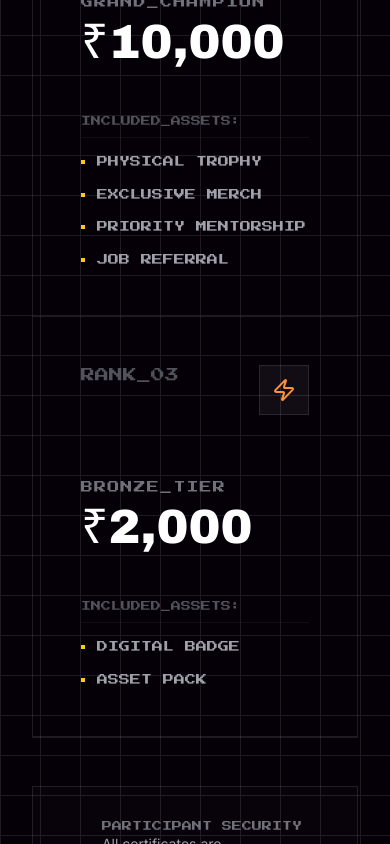
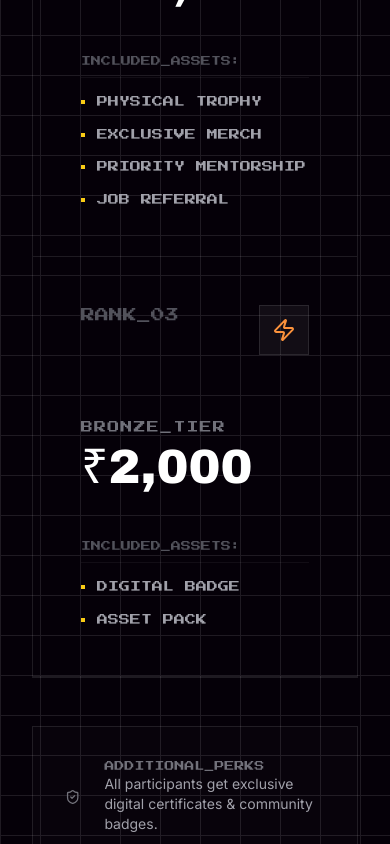
Before and after one commit to Codervrj/pixelverse, a React (Vite) app: page / in a window 390 px wide. Shown: the part 8566-9410 px from the top of the page. Built offline with nearby package versions, Linux system fonts and the light colour scheme.

Commit message:
prize pool section updated

```diff
--- a/components/PrizePool.tsx
+++ b/components/PrizePool.tsx
@@ -32,7 +32,7 @@ const PrizePool: React.FC = () => {
 
   return (
     <div className="py-40 px-8 bg-[#050008] relative">
-      {/* Structural Grid Background - matching App.tsx global style */}
+      {/* Structural Grid Background */}
       <div className="absolute inset-0 opacity-10 pointer-events-none"
            style={{ backgroundImage: 'linear-gradient(#ffffff 1px, transparent 1px), linear-gradient(90deg, #ffffff 1px, transparent 1px)', backgroundSize: '40px 40px' }} />
 
@@ -44,7 +44,7 @@ const PrizePool: React.FC = () => {
             <span className="font-pixel text-yellow-400 text-xs tracking-[0.3em]">REWARD_PROTOCOL</span>
           </div>
           <h2 className="text-6xl md:text-8xl font-archivo text-white uppercase tracking-tighter">
-            The <span className="text-transparent bg-clip-text bg-gradient-to-b from-white to-zinc-500">Loot Box</span>
+            <span className="text-transparent bg-clip-text bg-gradient-to-b from-white to-zinc-500">PRIZES</span>
           </h2>
         </div>
 
@@ -55,8 +55,17 @@ const PrizePool: React.FC = () => {
               key={idx}
               initial={{ opacity: 0, y: 20 }}
               whileInView={{ opacity: 1, y: 0 }}
-              transition={{ delay: idx * 0.1 }}
-              className={`p-12 border-white/10 border-b md:border-b-0 md:border-r last:border-r-0 relative group hover:bg-white/[0.02] transition-colors`}
+              whileHover={{
+                y: -10,
+                backgroundColor: "rgba(255, 255, 255, 0.05)",
+                zIndex: 20
+              }}
+              transition={{
+                delay: idx * 0.1,
+                y: { duration: 0.2, ease: "easeOut" },
+                backgroundColor: { duration: 0.2 }
+              }}
+              className={`p-12 border-white/10 border-b md:border-b-0 md:border-r last:border-r-0 relative group transition-colors`}
             >
               {/* Card Rank Header */}
               <div className="flex justify-between items-start mb-16">
@@ -82,8 +91,11 @@ const PrizePool: React.FC = () => {
                 ))}
               </div>
 
-              {/* Decorative Corner */}
-              <div className="absolute top-0 right-0 w-4 h-4 border-t border-r border-yellow-400/0 group-hover:border-yellow-400 transition-all" />
+              {/* Decorative Corners - All four now included */}
+              <div className="absolute top-0 right-0 w-4 h-4 border-t border-r border-yellow-400/0 group-hover:border-yellow-400 transition-all duration-300" />
+              <div className="absolute top-0 left-0 w-4 h-4 border-t border-l border-yellow-400/0 group-hover:border-yellow-400 transition-all duration-300" />
+              <div className="absolute bottom-0 right-0 w-4 h-4 border-b border-r border-yellow-400/0 group-hover:border-yellow-400 transition-all duration-300" />
+              <div className="absolute bottom-0 left-0 w-4 h-4 border-b border-l border-yellow-400/0 group-hover:border-yellow-400 transition-all duration-300" />
             </motion.div>
           ))}
         </div>
@@ -93,13 +105,22 @@ const PrizePool: React.FC = () => {
           <div className="flex items-center gap-6">
             <ShieldCheck className="w-8 h-8 text-zinc-500" />
             <div>
-              <p className="font-pixel text-[10px] text-zinc-500 uppercase">Participant Security</p>
-              <p className="text-sm text-zinc-400">All certificates are cryptographically signed and stored in the PIXELVERSE_OS vault.</p>
+              <p className="font-pixel text-[10px] text-zinc-500 uppercase">ADDITIONAL_PERKS</p>
+              <p className="text-sm text-zinc-400">All participants get exclusive digital certificates & community badges.</p>
             </div>
           </div>
-          <button className="px-8 py-4 bg-white text-black font-pixel text-xs hover:bg-yellow-400 transition-colors uppercase">
+
+          <motion.button
+            whileHover={{
+              y: -5,
+              backgroundColor: "#ffff00",
+              color: "#000000"
+            }}
+            transition={{ duration: 0.2 }}
+            className="px-8 py-4 bg-white text-black font-pixel text-xs transition-colors uppercase"
+          >
             Claim Your Spot
-          </button>
+          </motion.button>
         </div>
       </div>
     </div>
```
